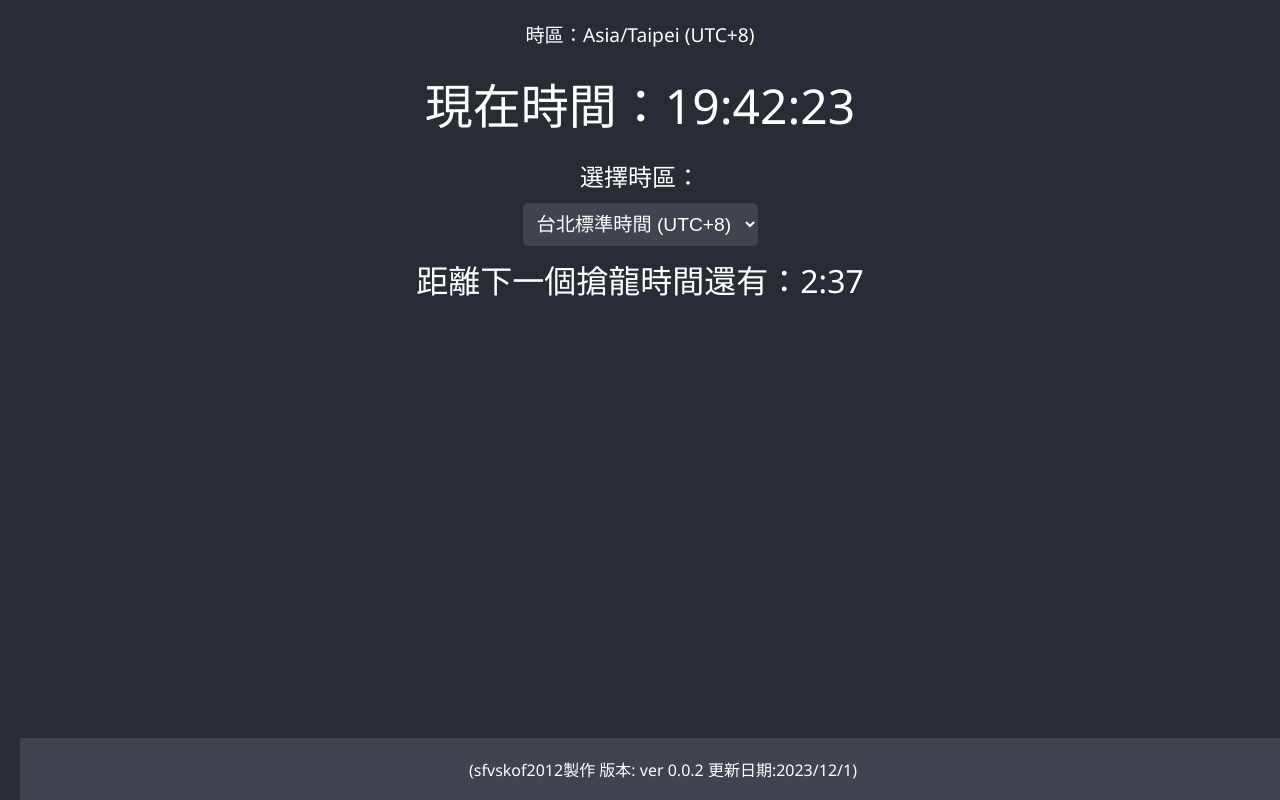
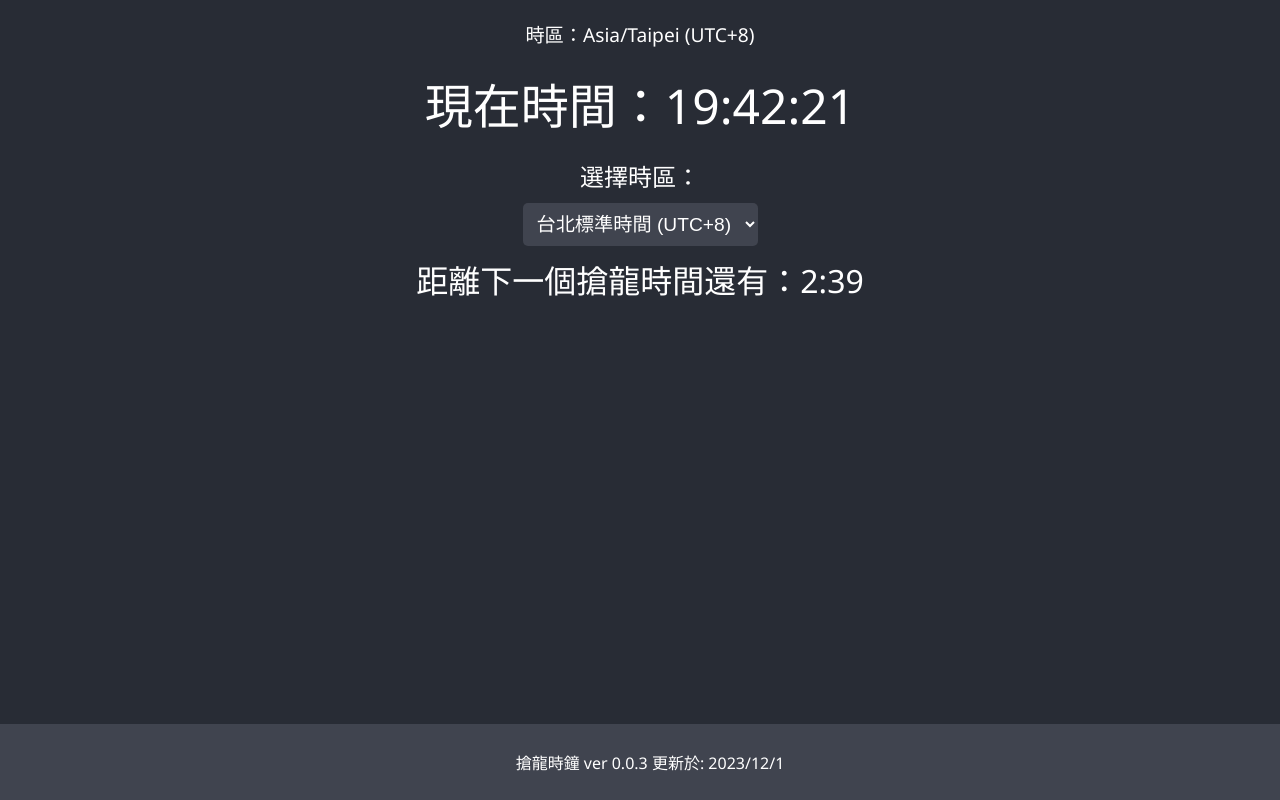
Before and after one commit to sfvskof2012/sfvskof2012.github.io, a plain HTML site: page index.html in a window 1280 px wide. Drawn offline with Linux system fonts and the light colour scheme.

Commit message:
Update index.html

```diff
--- a/index.html
+++ b/index.html
@@ -3,7 +3,7 @@
 <head>
     <meta charset="UTF-8">
     <meta name="viewport" content="width=device-width, initial-scale=1.0">
-    <title>現在是抓龍時間</title>
+    <title>現在是搶龍時間</title>
     <style>
         body {
             background-color: #282c35;
@@ -44,7 +44,8 @@
             font-size: 2em;
             font-weight: bold;
             opacity: 0;
-            transition: opacity 0.5s ease-in-out, font-size 0.5s linear, color 0.5s ease-in-out;
+            transition: opacity 0.5s ease-in-out, font-size 0.5s linear, background-color 0.5s ease-in-out;
+            background-color: transparent; /* Initial background color */
         }
 
         .flashing {
@@ -53,15 +54,14 @@
 
         @keyframes flash {
             from {
-                color: red; /* 初始顏色 */
+                background-color: transparent;
             }
-
             to {
-                color: white; /* 終止顏色 */
+                background-color: red;
             }
         }
 
-        #elderText {
+	 #elderText {
             margin-top: 10px;
             font-size: 2em;
             font-weight: bold;
@@ -69,13 +69,14 @@
             transition: opacity 0.5s ease-in-out, font-size 0.5s linear;
         }
 
-        #footer {
+	 #footer {
             position: fixed;
             bottom: 0;
             width: 100%;
             background-color: #40444f;
             color: white;
-            padding: 3px;
+	    margin-left: -20px;
+            padding: 10px;
         }
 
         label {
@@ -83,6 +84,7 @@
             margin-bottom: 10px;
             display: block;
         }
+
     </style>
 </head>
 <body>
@@ -103,15 +105,22 @@
     <div id="dragonText"></div>
     <div id="elderText"></div>
 
+    <div id="footer"><p>搶龍時鐘 ver 0.0.3 更新於: 2023/12/1</p></div>
 
     <script>
         let selectedTimezone = "Asia/Taipei";
 
         function updateTime() {
             const now = new Date();
-            now.setSeconds(now.getSeconds() + 1);
+			now.setMilliseconds(now.getMilliseconds() - 500);
             const options = { hour12: false, hour: '2-digit', minute: '2-digit', second: '2-digit', timeZone: selectedTimezone };
             const timeString = now.toLocaleTimeString('en-US', options);
+
+            const isMorningFiveUTC = now.getUTCHours() === 5;
+            const isMorningElevenUTC = now.getUTCHours() === 11;
+            const isAfternoonFiveUTC = now.getUTCHours() === 17;
+            const isEveningElevenUTC = now.getUTCHours() === 23;
+
 
             const offset = parseInt(document.getElementById('timezoneSelect').selectedOptions[0].getAttribute('data-offset'));
             const timezoneOffsetString = offset >= 0 ? `+${offset}` : offset;
@@ -119,26 +128,39 @@
             document.getElementById('timezone').innerHTML = `時區：${selectedTimezone} (UTC${timezoneOffsetString})`;
             document.getElementById('currentTime').innerHTML = `現在時間：${timeString}`;
 
+            // 計算距離下一個時刻的倒計時
             const minutes = now.getMinutes();
             const seconds = now.getSeconds();
             let countdownSeconds;
 
-            // Check dragon catching condition
+	    if ((isMorningFiveUTC || isMorningElevenUTC || isAfternoonFiveUTC || isEveningElevenUTC) && minutes < 15) {
+
+            document.getElementById('elderText').innerHTML = '窮老頭來了，快去抽獎，祝好運!!!';
+            document.getElementById('elderText').style.opacity = 1;
+
+            } else {
+
+            document.getElementById('elderText').style.opacity = 0;
+
+            }
+
+
+
             if (minutes % 3 === 2 && seconds >= 50) {
                 countdownSeconds = 60 - seconds;
                 document.getElementById('dragonText').innerHTML = '快點抓龍!!!!!';
-                document.getElementById('dragonText').classList.add('flashing');
+				document.getElementById('dragonText').classList.add('flashing'); // Add flashing effect
                 document.getElementById('dragonText').style.opacity = 1;
 
-                // Calculate dynamic font size
-                const fontSize = `${70 - countdownSeconds * 5}px`;
+                // 計算動態字體大小
+                const fontSize = `${70 - countdownSeconds * 5}px`;;
                 document.getElementById('dragonText').style.fontSize = fontSize;
             } else {
                 const nextDragonMinute = (Math.floor(minutes / 3) + 1) * 3;
                 countdownSeconds = (nextDragonMinute - minutes) * 60 - seconds;
                 document.getElementById('dragonText').style.opacity = 0;
-                document.getElementById('dragonText').classList.remove('flashing');
-                document.getElementById('dragonText').style.fontSize = '2em'; // Non-countdown font size
+                document.getElementById('dragonText').style.fontSize = '2em'; // 非倒數時的字體大小
+
             }
 
             const countdownMinutes = Math.floor(countdownSeconds / 60);
@@ -152,16 +174,14 @@
             updateTime();
         }
 
+        // 根據 option 的 data-offset 屬性排序時區
         const select = document.getElementById('timezoneSelect');
         Array.from(select.options)
             .sort((a, b) => parseInt(a.getAttribute('data-offset')) - parseInt(b.getAttribute('data-offset')))
             .forEach(option => select.add(option));
 
-        setInterval(updateTime, 1000); // Change interval to 1000 milliseconds (1 second)
+        setInterval(updateTime, 10);
         updateTime();
     </script>
-    <div id="footer">
-        <p>(sfvskof2012製作 版本: ver 0.0.2 更新日期:2023/12/1)</p>
-    </div>
 </body>
 </html>
```
